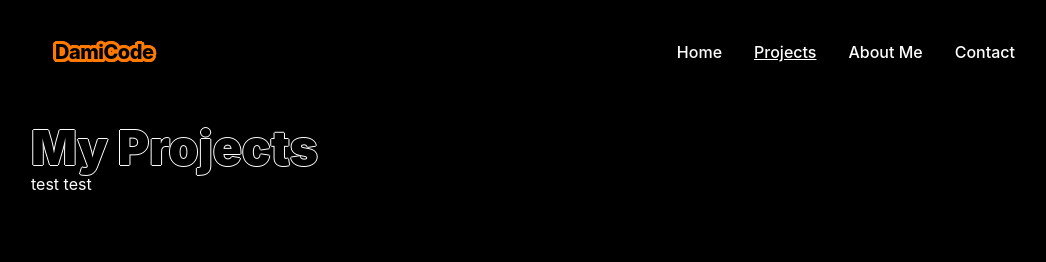
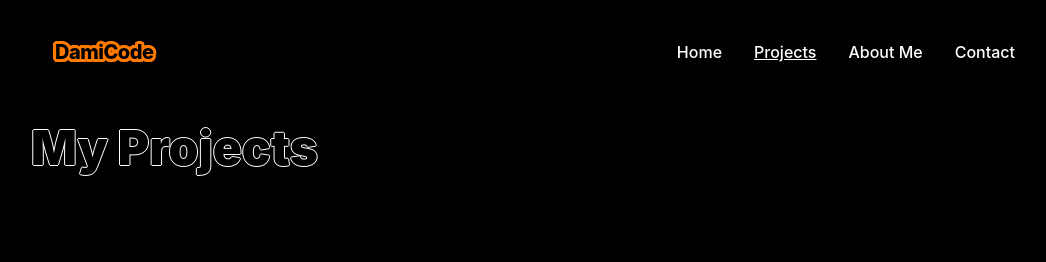
Before and after one commit to DamiCode18/portfolio, a Next.js app: page /projects in a window 1280 px wide. Shown: the top 262 px of the page, without its empty margins (97-1143 px from the left). Built offline with nearby package versions, Linux system fonts and the light colour scheme; no server answers.

Commit message:
changed email service

```diff
--- a/pages/projects.tsx
+++ b/pages/projects.tsx
@@ -18,7 +18,6 @@ const Projects = (props: Props) => {
     </Head>
     <div className="projects mx-[10%] justify-center mt-5">
         <h1 className="head-shadow">My Projects</h1>
-        <p>test test</p>
     </div>
     </Fragment>
   )
```
